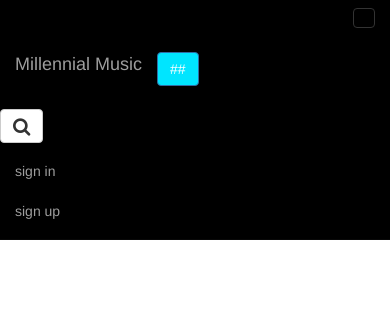
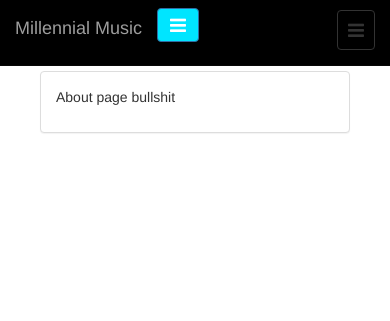
Before and after one commit to tfruehe2/millennialmuzik, a Django app: page /about/ in a window 390 px wide. Shown: the top 321 px of the page. Run offline with Django 3.2, Linux system fonts and the light colour scheme; parts of the project's set-up code (start-up, migrations or seed data) failed here and were passed over; some libraries are stand-ins or nearby versions.

Commit message:
made UI adjustments

```diff
--- a/blog/models.py
+++ b/blog/models.py
@@ -77,11 +77,11 @@
         self.save()
 
     def get_absolute_url(self):
-        return '{}blog/{}'.format(self.feed.slug, self.id)
+        return 'http://www.millennialsmusic.com/{}blog/{}'.format(self.feed.slug, self.id)
+
 
     def quote_url(self):
-        url_string = "http://test1.com:8000" + self.get_absolute_url()
-        return urllib.parse.quote(url_string)
+        return urllib.parse.quote(self.get_absolute_url())
 
 
 class Song(models.Model):
--- a/blog/static/blog/music_cell_buttons.js
+++ b/blog/static/blog/music_cell_buttons.js
@@ -6,6 +6,7 @@
         src: embed.replace("ID", $this.attr('data-id')),
         width: "280",
         height: "210",
+        origin: "http://millennialsmusic.com/",
         frameborder: "0",
         allowfullscreen: "1"
       });
--- a/blog/static/blog/simple-sidebar.css
+++ b/blog/static/blog/simple-sidebar.css
@@ -81,7 +81,7 @@
    text-decoration: none;
    color: #fff;
    background: rgba(255,255,255,0.2);
-   border-left: red 2px solid;
+   border-left: #00E5FF 2px solid;
 }
 
 .sidebar-nav li a:active,
@@ -160,3 +160,43 @@
      width: auto;
    }
 }
+
+@media(max-width:768px) {
+   #wrapper {
+       padding-left: 0px;
+   }
+
+
+   #sidebar-wrapper {
+       width: 0px;
+       margin-top:65px;
+   }
+
+   #wrapper.toggled-2 #sidebar-wrapper {
+      width: 210px;
+   }
+
+
+   #page-content-wrapper {
+       padding-top: 20px;
+       padding-right: 10px;
+       padding-left: 10px;
+       position: relative;
+       -webkit-transition: all 0.5s ease;
+       -moz-transition: all 0.5s ease;
+       -o-transition: all 0.5s ease;
+       transition: all 0.5s ease;
+   }
+
+
+   #wrapper.toggled-2 #page-content-wrapper {
+     position: relative;
+     margin-right: 0;
+     margin-left: -200px;
+     -webkit-transition: all 0.5s ease;
+     -moz-transition: all 0.5s ease;
+     -o-transition: all 0.5s ease;
+     transition: all 0.5s ease;
+     width: auto;
+   }
+}
--- a/blog/static/blog/style.css
+++ b/blog/static/blog/style.css
@@ -90,6 +90,52 @@
 
         -webkit-transition: all 0.3s 0.7s ease-out;
                 transition: all 0.3s 0.7s ease-out;
+    }
+
+@media (max-width: 768px) {
+      .navbar-header {
+          display:inline;
+          float: none;
+      }
+
+      .navbar-btn {
+        margin-top: 0px;
+
+      }
+      .navbar-left,.navbar-right {
+          float: none !important;
+      }
+
+      .navbar-toggle {
+          display: inline;
+          margin-top:-40px;
+      }
+
+      .navbar-collapse {
+          border-top: 1px solid transparent;
+          box-shadow: inset 0 1px 0 rgba(255,255,255,0.1);
+      }
+      .navbar-fixed-top {
+    		  top: 0;
+    		  border-width: 0 0 1px;
+    	}
+      .navbar-collapse.collapse {
+          display: none!important;
+      }
+      .navbar-nav {
+          float: none!important;
+    		  margin-top: 7.5px;
+    	}
+    	.navbar-nav>li {
+          float: none;
+      }
+      .navbar-nav>li>a {
+          padding-top: 10px;
+          padding-bottom: 10px;
+      }
+      .collapse.in{
+      	 display:block !important;
+    	}
     }
 
 .btn.sharp {
--- a/blog/templates/blog/base.html
+++ b/blog/templates/blog/base.html
@@ -12,15 +12,15 @@
     <link href="{% static 'blog/jquery-ui.theme.min.css' %}" rel="stylesheet" type="text/css" />
   </head>
   <body>
+    <div id="fb-root"></div>
+    <script src="{% static "blog/social_media.js" %}"></script>
     <div id="loader-wrapper">
 			<div id="loader"><h2 style="color:#eeeeee">Loading...</h2></div>
 
 			<div class="loader-section section-left"></div>
-            <div class="loader-section section-right"></div>
+      <div class="loader-section section-right"></div>
 
 		</div>
-    <div id="fb-root"></div>
-    <script src="{% static "blog/social_media.js" %}"></script>
 
       {% include 'snippets/navbar.html' %}
 
@@ -29,28 +29,49 @@
 
         <div id="page-content-wrapper">
           <div class="container-fluid xyz">
-            <div class="row">
+            <div class="row" id="title-row">
               <div class="col-sm-12">
                 {% block title_block %}
                 {% endblock %}
-                <div class="body-block">
+              </div>
+            </div>
+            <div class="row" id="body-row">
+              <div class="col-sm-12">
+                <div id=body-block>
                 {% block body_block %}
                 {% endblock %}
-                </div>
+              </div>
+              </div>
             </div>
-          </div>
+            {% include 'snippets/playlist_modal.html' %}
           </div>
         </div>
     </div>
 
 
-    {% include 'snippets/playlist_modal.html' %}
+
+
 
       <script src="https://ajax.googleapis.com/ajax/libs/jquery/1.11.0/jquery.min.js"></script>
       <script src="{% static 'blog/jquery-ui.min.js' %}"></script>
       <script src="{% static 'blog/bootstrap.min.js' %}"></script>
       <script src="{% static 'blog/sidebar_menu.js' %}"></script>
+
       <script>
+
+      $(".fb-share").click(function() {
+        FB.ui({
+          method: 'share',
+          display: 'popup',
+          href: $(this).attr('data-url'),
+        }, function(response){
+          if (response && !response.error_message) {
+            alert('Posting completed.');
+          } else {
+            alert('Error while posting.');
+          }
+      });
+    });
 
       function getCookie(name) {
         var cookieValue = null;
@@ -85,19 +106,7 @@
       <script src="{% static 'blog/music_cell_buttons.js' %}"></script>
 
       <script>
-      if ($(window).width() <= 1170) {
-        $('#wrapper').addClass('toggled-2');
-      } else {
-        $('#wrapper').removeClass('toggled-2');
-      }
 
-      $(window).resize(function() {
-        if ($(window).width() <= 1170) {
-          $('#wrapper').addClass('toggled-2');
-        } else {
-          $('#wrapper').removeClass('toggled-2');
-        }
-      });
 
       $(".search-button").click(function(e) {
         var $this = $(this);
@@ -133,15 +142,6 @@
         $(this)
             .find('img')
             .prop("src", "{% static "blog/icons/Twitter_Logo_grey.png" %}");
-      });
-
-      $("button.fb-button").click(function(){
-        $this = $(this);
-        FB.ui({
-          method: 'share',
-          display: 'popup',
-          href: $this.attr('data-url'),
-        }, function(response){});
       });
 
 
--- a/blog/templates/blog/music_genre.html
+++ b/blog/templates/blog/music_genre.html
@@ -17,9 +17,9 @@
     e.preventDefault();
    var $this  = $(this);
    $this
-      .closest('.row')
-      .next('.body-block')
-      .remove(".row")
+      .closest('#title-row')
+      .next('#body-row')
+      .remove("#body-block")
       .load($this.attr("data-url"));
  });
 
--- a/blog/templates/blog/playlist.html
+++ b/blog/templates/blog/playlist.html
@@ -71,6 +71,7 @@
         player = new YT.Player('player', {
           height: '390',
           width: '640',
+          origin: 'http://millennialsmusic.com/',
           events: {
             'onReady': onPlayerReady,
             'onStateChange': onPlayerStateChange
--- a/blog/templates/blog/playlist_list.html
+++ b/blog/templates/blog/playlist_list.html
@@ -4,7 +4,6 @@
 {% for playlist in playlists %}
     <a class="btn btn-default" data-playlist-id="{{playlist.id}}">{{playlist.name}}</a>
 {% endfor %}
-    <a class="btn btn-default">Extra playlist with longer name for demonstration</a>
 </div>
 </div>
 
--- a/blog/templates/blog/post_list.html
+++ b/blog/templates/blog/post_list.html
@@ -1,8 +1,9 @@
 {% load staticfiles %}
-
+<div class="col-sm-12">
 {% for post in post_list %}
   {% include "snippets/post_cells.html" %}
 {% endfor %}
+</div>
 
 {% if is_paginated %}
 <ul class="pagination">
--- /dev/null
+++ b/blog/templates/buttons/fb_share_button.html
@@ -0,0 +1,3 @@
+<div class="fb-share btn btn-default fb-login-btn" data-url="{{ post.get_absolute_url }}">
+    <i class="fa fa-facebook fa-2x"></i>
+</div>
--- /dev/null
+++ b/blog/templates/buttons/twitter_share_button.html
@@ -0,0 +1,5 @@
+<button class="btn btn-default tw-login-btn sharp">
+  <a href="https://twitter.com/intent/tweet?url={{ post.quote_url }}&via=MillennialMuzik&text=I%27m%20listening%20to%20{{post.title}}%20at">
+    <i class="fa fa-twitter fa-2x"></i>
+  </a>
+</button>
--- a/blog/templates/snippets/navbar.html
+++ b/blog/templates/snippets/navbar.html
@@ -1,19 +1,27 @@
 <nav class="navbar navbar-inverse no-margin navbar-fixed-top" style="background-color:#000;">
   <div class="container-fluid">
-    <div class="navbar-header">
-      <button type="button" class="navbar-toggle collapsed" data-toggle="collapse" data-target="#navbar" aria-expanded="false" aria-controls="navbar">
-        <span class="sr-only">Toggle navigation</span>
-      </button>
-
-    </div>
-    <ul class="nav navbar-nav navbar-left">
+    <div class="">
+      <ul class="nav navbar-nav navbar-left navbar-head">
         <li>
           <a class="navbar-brand" href="/">Millennial Music</a>
         </li>
         <li>
-        <button class="btn btn-primary navbar-btn" id="menu-toggle-2" style="margin-left:0px;">##</button>
+          <button class="btn btn-primary navbar-btn" id="menu-toggle-2" style="margin-left:0px;">
+            <i class="fa fa-bars fa-lg"></i>
+          </button>
+        </li>
+        <li>
+          <button type="button" class="navbar-toggle" data-toggle="collapse" data-target="#navbar-collapse" aria-expanded="false" aria-controls="navbar-collapse">
+            <i class="fa fa-bars fa-lg"></i>
+          </button>
         </li>
       </ul>
+
+
+    </div>
+
+    <div class="navbar-collapse collapse" id="navbar-collapse">
+
        <ul class="nav navbar-nav navbar-right">
          <li>
          <form class="navbar-form" method="get" action="{% url 'blog:search' %}" style="display:none;">
@@ -40,4 +48,5 @@
       </ul>
 
     </div>
+  </div>
 </nav>
--- a/blog/views.py
+++ b/blog/views.py
@@ -195,7 +195,16 @@
     template_name = 'blog/blog_post.html'
     def get_context_data(self, **kwargs):
         context = super(BlogPost, self).get_context_data(**kwargs)
-        #self.object.increment_view_count()
+        if self.request.session.get(self.object.title, False):
+            last_visit_cookie = get_server_side_cookie(self.request, self.object.title)
+            last_visit_time = datetime.strptime(last_visit_cookie[:16], "%Y-%m-%d %H:%M")
+            if (datetime.now() - last_visit_time).seconds > 1800:
+                self.object.increment_view_count()
+                self.request.session[self.object.title] = str(datetime.now())
+        else:
+            self.object.increment_view_count()
+            self.request.session[self.object.title] = str(datetime.now())
+
         return context
 
 class PopularMusic(ListView):
@@ -296,7 +305,16 @@
     def get_context_data(self, **kwargs):
         context = super(Playlist_View, self).get_context_data(**kwargs)
         entrys = PlaylistEntry.objects.filter(playlist=self.object)
-        #self.object.post.increment_view_count()
+        if self.request.session.get(self.object.post.title, False):
+            last_visit_cookie = get_server_side_cookie(self.request, self.object.post.title)
+            last_visit_time = datetime.strptime(last_visit_cookie[:16], "%Y-%m-%d %H:%M")
+            if (datetime.now() - last_visit_time).seconds > 1800:
+                self.object.post.increment_view_count()
+                self.request.session[self.object.post.title] = str(datetime.now())
+        else:
+            self.object.post.increment_view_count()
+            self.request.session[self.object.post.title] = str(datetime.now())
+
         context['PlaylistEntry'] = entrys
         id_list = []
         for entry in entrys:
```
Also changed, not shown: blog/static/blog/main.js (deleted, +0 -8 lines), blog/templates/blog/blog_post.html (+13 -0 lines), blog/templates/blog/playlist_sample.html (+20 -7 lines), blog/templates/snippets/music_post_cell.html (+4 -8 lines), blog/templates/snippets/playlist_cell.html (+6 -6 lines), blog/templates/snippets/textbased_post_cell.html (+2 -8 lines). Lines whose indentation alone changed are shown as unchanged.
